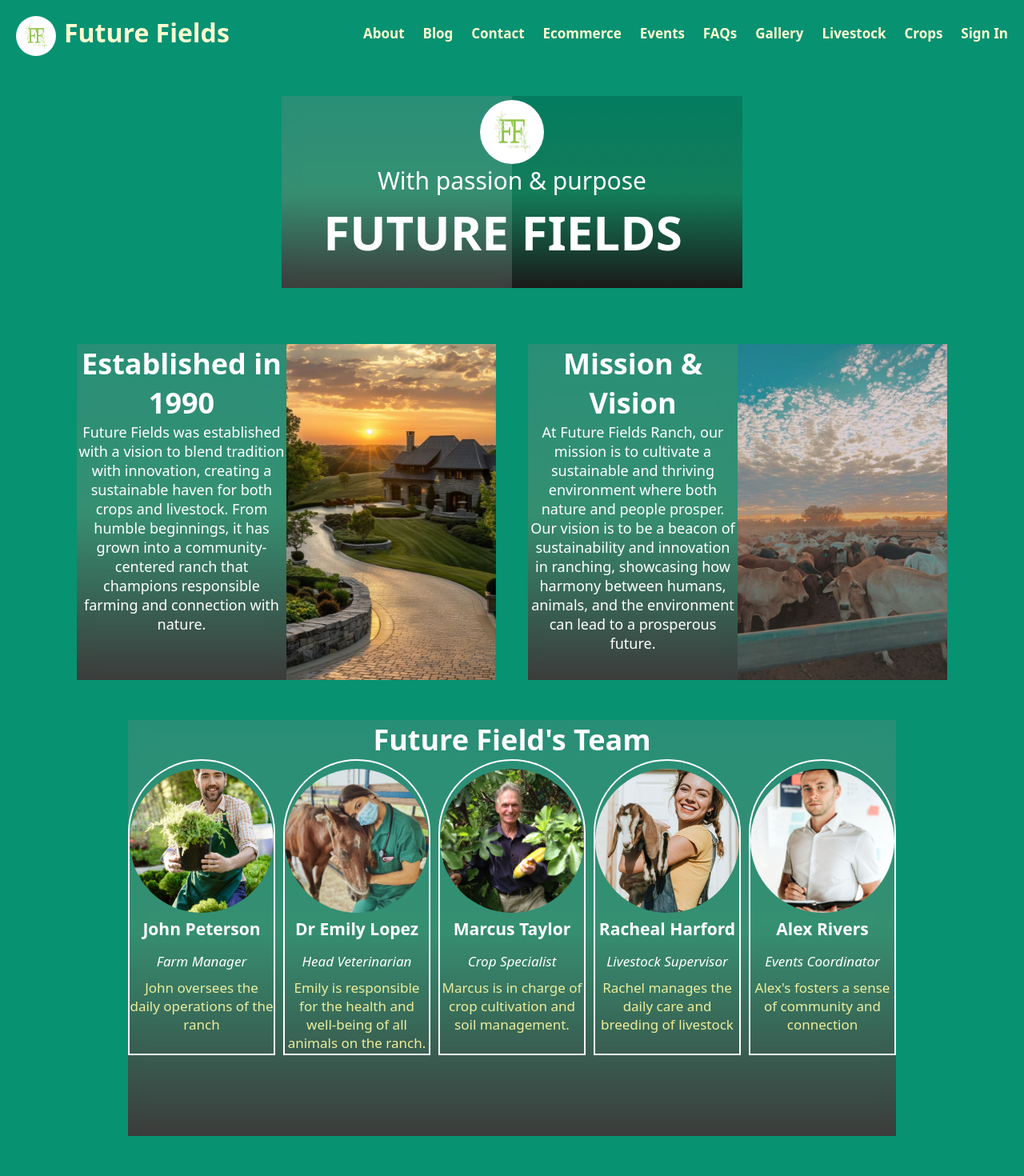
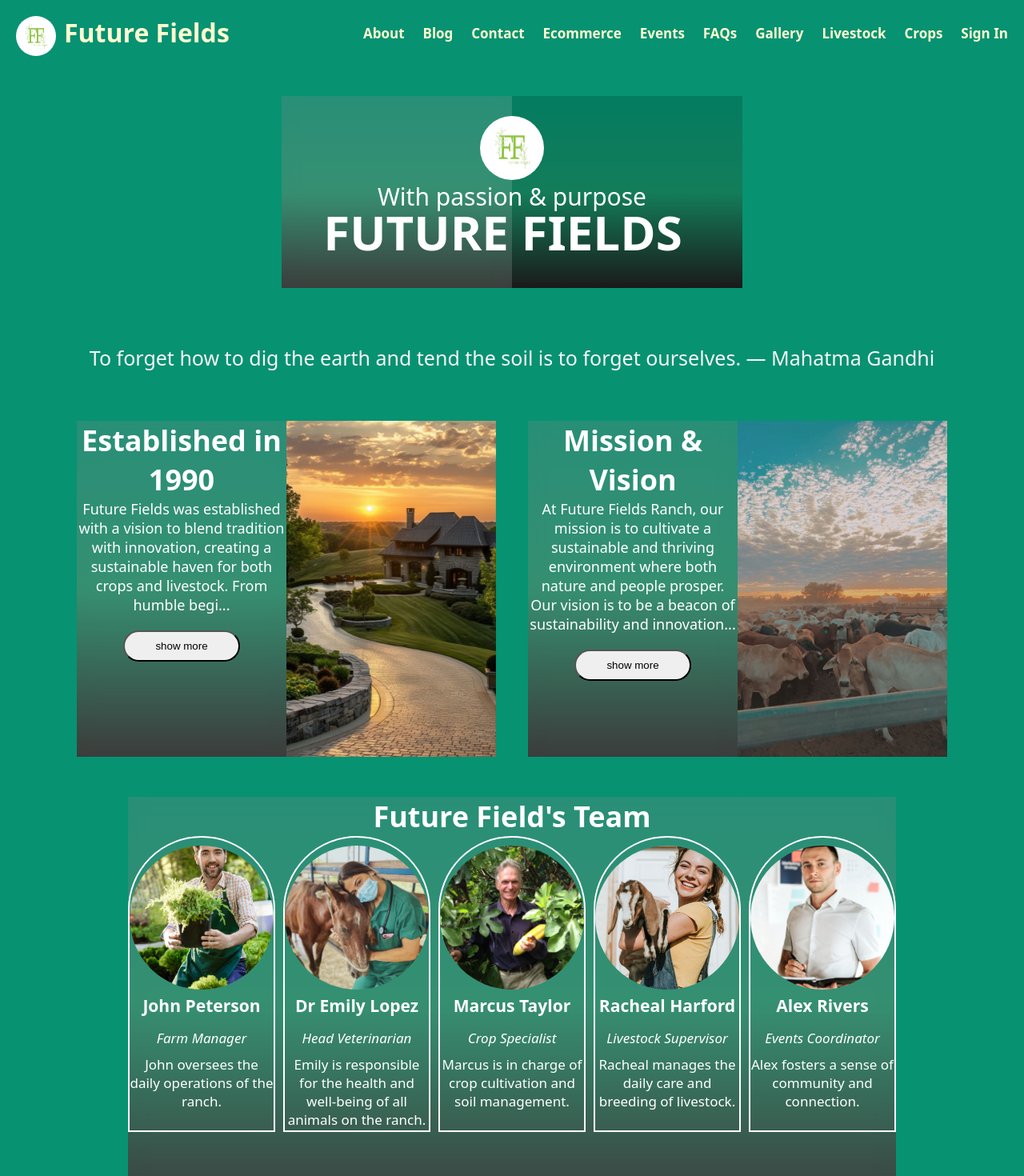
Before and after one commit to Jadline/Future-Fields, a React (Vite) app in the folder future-fields/: page /about in a window 1280 px wide. Shown: the top 1470 px of the page at 80% size. Built offline with nearby package versions, Linux system fonts and the light colour scheme.

Commit message:
adding interactivity

```diff
--- a/future-fields/src/pages/About.jsx
+++ b/future-fields/src/pages/About.jsx
@@ -1,8 +1,98 @@
 import styles from "./About.module.css"
 import PageNav from "../Components/PageNav"
 import Logo from "../Components/Logo"
+import  {useState,useEffect} from 'react'
+import Team from './Team'
+const aboutSections = [
+    {
+        title: "Established in 1990",
+        content: "Future Fields was established with a vision to blend tradition with innovation, creating a sustainable haven for both crops and livestock. From humble beginnings, it has grown into a community-centered ranch that champions responsible farming and connection with nature.",
+        buttonLabel: "Read more"
+    },
+    {
+        title: "Mission & Vision",
+        content: "At Future Fields Ranch, our mission is to cultivate a sustainable and thriving environment where both nature and people prosper. Our vision is to be a beacon of sustainability and innovation in ranching, showcasing how harmony between humans, animals, and the environment can lead to a prosperous future.",
+        buttonLabel: "Read more"
+    }
+];
+const aboutPageQuotes = [
+    "The ultimate goal of farming is not the growing of crops, but the cultivation and perfection of human beings. — Masanobu Fukuoka",
+    "To forget how to dig the earth and tend the soil is to forget ourselves. — Mahatma Gandhi",
+    "The land is where our roots are. The children must be taught to feel and live in harmony with the Earth. — Maria Montessori",
+    "Sustainability is about ecology, economy, and equity. — Ralph Bicknese",
+    "Farming is a profession of hope. — Brian Brett",
+    "The Earth does not belong to us: we belong to the Earth. — Marlee Matlin",
+    "When tillage begins, other arts follow. The farmers, therefore, are the founders of human civilization. — Daniel Webster",
+    "Agriculture is the most healthful, most useful, and most noble employment of man. — George Washington",
+    "The farmer has to be an optimist or he wouldn’t still be a farmer. — Will Rogers",
+    "Sustainable agriculture is the way of the future; it offers hope and resilience in an ever-changing world."
+];
+const teamMembers = [
+    {
+        id: 1,
+        name: "John Peterson",
+        role: "Farm Manager",
+        description: "John oversees the daily operations of the ranch.",
+        image: "/john.jpeg",
+        quote: "Farming isn't just a job; it's a way of life that keeps us connected to nature."
+    },
+    {
+        id: 2,
+        name: "Dr Emily Lopez",
+        role: "Head Veterinarian",
+        description: "Emily is responsible for the health and well-being of all animals on the ranch.",
+        image: "/emilytwo.jpeg",
+        quote: "Caring for animals means caring for the land and our future."
+    },
+    {
+        id: 3,
+        name: "Marcus Taylor",
+        role: "Crop Specialist",
+        description: "Marcus is in charge of crop cultivation and soil management.",
+        image: "/marcus.jpeg",
+        quote: "Healthy soil is the foundation of healthy crops and a sustainable future."
+    },
+    {
+        id: 4,
+        name: "Racheal Harford",
+        role: "Livestock Supervisor",
+        description: "Racheal manages the daily care and breeding of livestock.",
+        image: "/racheal.jpeg",
+        quote: "Every animal has a story, and it’s our job to ensure it’s a happy one."
+    },
+    {
+        id: 5,
+        name: "Alex Rivers",
+        role: "Events Coordinator",
+        description: "Alex fosters a sense of community and connection.",
+        image: "/alex.jpeg",
+        quote: "Connecting people with the farm creates a community that values and supports each other."
+    }
+];
+
+
+
 
 function About (){
+    const[showText,setshowText] = useState(false);
+    const[showMessage1,setshowMessage1] = useState(false);
+    const[currentquoteindex,setcurrentquoteindex] = useState(0)
+
+    useEffect(() => {
+         const intervalid = setInterval(() => {
+            setcurrentquoteindex(curindex => curindex === aboutPageQuotes.length-1 ? 0 : curindex+1)
+        },4000)
+        return() => clearInterval(intervalid)
+    },[])
+
+
+
+
+    const message1 = aboutSections[0].content
+    const message1half = Math.floor(message1.length/2)
+    const message2 = aboutSections[1].content
+    const message2half = Math.floor(message2.length/2)
+
     return(
         <div className={styles.aboutContainer}>
             <div className={styles.aboutnav}>
@@ -23,19 +113,26 @@ function About (){
                     <div className={styles.date}>since 1990</div>
                  </div> */}
             </div>
+
+            <div className={styles.quotesContainer}>
+            {aboutPageQuotes[currentquoteindex]}
+
+            </div>
             <div className={styles.fieldContainers}>
                 <div className={styles.fieldcontainerone}>
                     <div className={styles.frostoverlayone}>
-                        <h1>Established in 1990</h1>
-                        <p>Future Fields was established with a vision to blend tradition with innovation, creating a sustainable haven for both crops and livestock. From humble beginnings, it has grown into a community-centered ranch that champions responsible farming and connection with nature.</p>
+                        <h1>{aboutSections[0].title}</h1>
+                        <p>{showMessage1 ? message1 : `${message1.slice(0,message1half + 20)}...`}
+                            <button onClick={() => setshowMessage1(!showMessage1)} className={styles.expandbtn}>{showMessage1 ? 'show less': 'show more'} </button>
+                        </p>
                     </div>
                     <img src='/farmhouse.jpeg' className={styles.aboutimages}/>
                 </div>
                 <div className={styles.fieldcontainertwo}>
                 <div className={styles.frostoverlayone}>
-                    <h1>Mission & Vision </h1>
-                    <p>At Future Fields Ranch, our mission is to cultivate a sustainable and thriving environment where both nature and people prosper.
-                        Our vision is to be a beacon of sustainability and innovation in ranching, showcasing how harmony between humans, animals, and the environment can lead to a prosperous future.
+                    <h1>{aboutSections[1].title}</h1>
+                    <p>{showText ? message2 : `${message2.slice(0,message2half+38)}...`}
+                        <button onClick={() => setshowText(!showText)} className={styles.expandbtn}>{showText ? 'show less' : 'show more'}</button>
                     </p>
                 </div>
                 <img src='/yard.jpeg' className={styles.aboutimages}/>
@@ -46,37 +143,8 @@ function About (){
                 <div className={styles.frostoverlaytwo}>
                     <h1 className={styles.title}>Future Field's Team</h1>
                     <div className={styles.staffinfo}>
-                        <div>
+                        {teamMembers.map(member => <Team member={member} key={member.id}/>)}
 
-                            <img src='/john.jpeg' className={styles.staffimage}/>
-                            <h3>John Peterson</h3>
-                            <p className={styles.occupation}>Farm Manager</p>
-                            <p>John oversees the daily operations of the ranch</p>
-                        </div>
-                        <div>
-                            <img src='/emilytwo.jpeg' className={styles.staffimage}/>
-                            <h3>Dr Emily Lopez</h3>
-                            <p className={styles.occupation}>Head Veterinarian</p>
-                            <p> Emily is responsible for the health and well-being of all animals on the ranch.</p>
-                        </div>
-                        <div>
-                            <img src='/marcus.jpeg' className={styles.staffimage}/>
-                            <h3>Marcus Taylor</h3>
-                            <p className={styles.occupation}>Crop Specialist</p>
-                            <p>Marcus is in charge of crop cultivation and soil management.</p>
-                        </div>
-                        <div>
-                            <img src='racheal.jpeg' className={styles.staffimage}/>
-                            <h3>Racheal Harford</h3>
-                            <p className={styles.occupation}>Livestock Supervisor</p>
-                            <p> Rachel manages the daily care and breeding of livestock</p>
-                        </div>
-                        <div>
-                            <img src='/alex.jpeg' className={styles.staffimage}/>
-                            <h3>Alex Rivers</h3>
-                            <p className={styles.occupation}>Events Coordinator</p>
-                            <p>Alex's  fosters a sense of community and connection</p>
-                        </div>
                     </div>
                 </div>
 
--- a/future-fields/src/pages/About.module.css
+++ b/future-fields/src/pages/About.module.css
@@ -120,7 +120,7 @@
     z-index : 2;
     color : #fff;
     font-size :30px;
-    margin-bottom : 70px;
+    margin-bottom : 30px;
 }
 .logo {
     border-radius : 50%;
@@ -257,33 +257,26 @@
     border-radius : 100px 100px 0 0;
     border : 2px solid #fff;
   }
-  .staffimage{
-    max-height : 180px;
-    max-width : 180px;
-    height : 180;
-    width : 180px;
-    border-radius : 50%;
-    object-fit : cover;
-    /* border : 2px solid #fff; */
-    margin-top : 10px;
-  }
- .staffinfo div p {
-    font-size : 17px;
 
- }
- .staffinfo div h3 {
-    margin-bottom : 15px;
- }
- .occupation{
-    margin-bottom : 10px;
-    font-style : italic;
-    /* color : var(--hightlight-color-one); */
-
- }
- .staffinfo div p:last-child {
-    color : var(--hightlight-color-one);
-    text-align : center;
- }
  /* .title{
     margin-top : 10px;
  } */
+  .expandbtn {
+    padding : 10px 38px;
+    border-radius : 20px;
+    margin-top :20px;
+  }
+  .quotesContainer {
+    /* background-color : white; */
+    /* height : 100px;
+    width : 300px; */
+    text-align : center;
+    font-size : 25px;
+    margin-bottom :40px;
+    font-weight : 500;
+    height : 7vh;
+    padding-left : 20px;
+    padding-right : 20px;
+    color : whitesmoke;
+
+  }
--- /dev/null
+++ b/future-fields/src/pages/Team.jsx
@@ -0,0 +1,12 @@
+import styles from './Team.module.css'
+function Team({member}){
+    return(
+        <div>
+       <img src={member.image} className={styles.staffimage}/>
+        <h3 className={styles.h3}>{member.name}</h3>
+        <p className={styles.occupation}>{member.role}</p>
+        <p className={styles.description}>{member.description}</p>
+        </div>
+    )
+}
+export default Team
--- /dev/null
+++ b/future-fields/src/pages/Team.module.css
@@ -0,0 +1,27 @@
+.staffimage{
+    max-height : 180px;
+    max-width : 180px;
+    height : 180;
+    width : 180px;
+    border-radius : 50%;
+    object-fit : cover;
+    /* border : 2px solid #fff; */
+    margin-top : 10px;
+  }
+
+ .description,.occupation {
+    font-size : 17px;
+ }
+ h3 {
+    margin-bottom : 15px;
+ }
+ .occupation{
+    margin-bottom : 10px;
+    font-style : italic;
+    /* color : var(--hightlight-color-one); */
+
+ }
+ .staffinfo div p:last-child {
+    color : var(--hightlight-color-one);
+    text-align : center;
+ }
```
